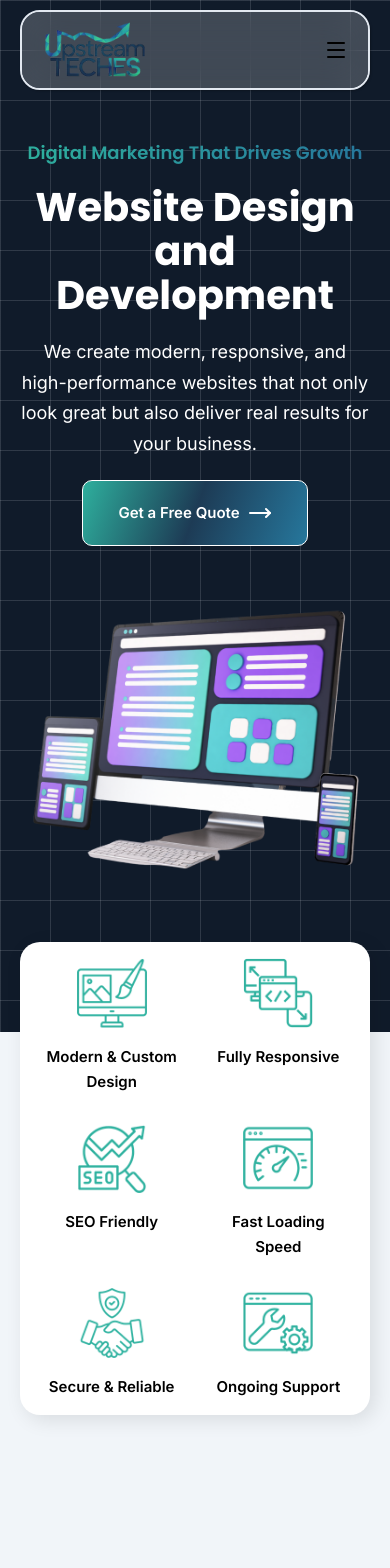
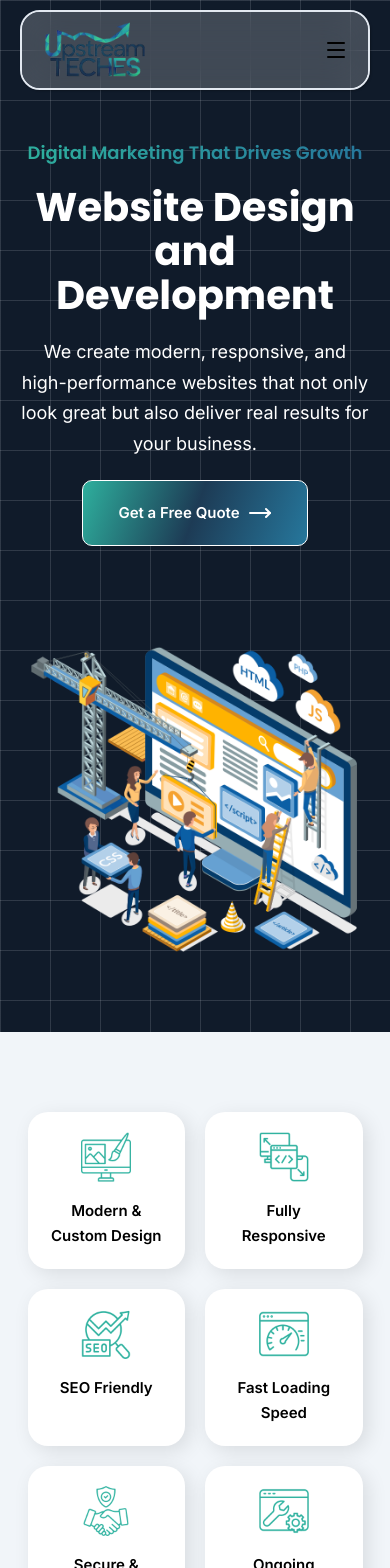
Before and after one commit to mikee-pixel/upstreamteches, a React (Vite) app: page /services/website-development in a window 390 px wide. Shown: the top 1568 px of the page. Built offline with nearby package versions, Linux system fonts and the light colour scheme.

Commit message:
Improve the Website Development UI mobile design

```diff
--- a/src/index.css
+++ b/src/index.css
@@ -23,6 +23,8 @@
   --text-font-style: "Inter";
   --button-font-style: "Inter";
 
+  --box-shadow: 5px 5px 20px rgba(0, 0, 0, 0.1);
+
   interpolate-size: allow-keywords;
 }
 
@@ -2336,7 +2338,7 @@ input:-webkit-autofill:active {
   top: 50%;
   transform: translate(0, -50%);
   width: 1px;
-  height: 60%;
+  height: 100px;
   background-color: var(--border-color);
 
 }
@@ -2359,19 +2361,40 @@ input:-webkit-autofill:active {
 
 
 @media screen and (max-width: 1023px) {
+  #website-development .core-values .core-values-container {
+    box-shadow: none;
+  }
+
   #website-development .core-values .core-values-container .blurb-item {
     width: 30%;
+    background-color: var(--color-white);
+    border-radius: 20px;
+    box-shadow: var(--box-shadow);
   }
 
   #website-development .core-values .core-values-container .blurb-item:not(:last-child)::before {
     display: none;
+  }
+
+  #website-development .core-values .blurb-item .blurb-title-container p {
+    font-size: 20px;
   }
 }
 
 @media screen and (max-width: 640px) {
   #website-development .core-values .core-values-container .blurb-item {
     width: 45%;
-    padding: calc(var(--spacing) * 1);
+    padding: calc(var(--spacing) * 5);
+  }
+}
+
+@media screen and (max-width: 500px) {
+  #website-development .core-values .blurb-item .blurb-image-container img {
+    width: 50px;
+  }
+
+  #website-development .core-values .blurb-item .blurb-title-container p {
+    font-size: 15px;
   }
 }
 
@@ -2384,12 +2407,12 @@ input:-webkit-autofill:active {
   position: relative;
 }
 
-#website-development .overview .col2  .blurb-icon-container {
+#website-development .overview .col2 .blurb-icon-container {
   position: absolute;
   left: 0%;
   bottom: 0%;
   transform: translate(8%, 45%);
-  box-shadow: 5px 5px 20px rgba(0, 0, 0, 0.1);
+  box-shadow: var(--box-shadow);
 }
 
 #website-development .overview .blurb-icon-container .blurb-item {
--- a/src/pages/services/WebsiteDevelopment.jsx
+++ b/src/pages/services/WebsiteDevelopment.jsx
@@ -47,7 +47,7 @@ const WebsiteDevelopment = () => {
     return (
         <div id="website-development">
             <SectionLayout class_name="hero">
-                <div className="row flex flex-col lg:flex-row justify-between w-full pt-35 md:pt-40 lg:pt-45 pb-35 gap-10">
+                <div className="row flex flex-col lg:flex-row justify-between w-full pt-35 md:pt-40 lg:pt-45 pb-20 lg:pb-35 gap-25 lg:gap-10">
                 <div
                     className={`col col1 w-full lg:w-[50%] flex flex-col gap-5 justify-center`}>
                     <h6 className={`preheading-text gradient-text text-center lg:text-left`} >
@@ -70,15 +70,15 @@ const WebsiteDevelopment = () => {
                 <div
                     className={`col col2 w-full lg:w-[50%] `}>
                     <img
-                    src="/images/A computer, phone, and tablet displaying the same web page.png"
-                    alt="A computer, phone, and tablet displaying the same web page"
+                    src="/images/A group of individuals collaborating on a computer while a crane operates in the background.png"
+                    alt="A group of individuals collaborating on a computer while a crane operates in the background"
                     />
                 </div>
                 </div>
             </SectionLayout>
             <SectionLayout class_name={"core-values"}>
                 <div className="row w-full">
-                    <div className="core-values-container flex lg:flex-row max-lg:flex-wrap justify-center lg:justify-around items-stretch gap-5 sm:gap-10 p-3 mt-[-90px] sm:mt-[-100px] rounded-[20px] bg-(--color-white)">
+                    <div className="core-values-container flex lg:flex-row max-lg:flex-wrap justify-center lg:justify-around items-stretch gap-5 lg:gap-10 sm:p-3 mt-20 lg:-mt-20 rounded-[20px] bg-transparent lg:bg-(--color-white)">
                         <BlurbImageWidget
                             id={0}
                             is_icon_type_img={true}
@@ -120,22 +120,22 @@ const WebsiteDevelopment = () => {
                 </div>
             </SectionLayout>
             <SectionLayout class_name={"overview"}>
-                <div className="row flex flex-col-reverse lg:flex-row justify-between gap-20 lg:gap-10 pt-40">
+                <div className="row flex flex-col-reverse lg:flex-row justify-between gap-10 lg:gap-20 lg:gap-10 pt-20 lg:pt-40">
                     <div className="col col1 flex flex-col gap-5 w-full lg:w-[40%]">
                         <h6 className="preheading-text gradient-text">Overview</h6>
                         <h2>First Impressions Create Lasting Impact</h2>
                         <p>In today's digital world, your website is often the first impression your business makes. We build websites that are visually stunning, user-friendly, fast, and optimized for search engine.</p>
                         <div className="overview-list-container">
                             <ul className="flex flex-col gap-5">
-                                <li><p className="flex flex-row items-center gap-2"><CircleCheck/> Reflect your brand identify and build trust</p></li>
-                                <li><p className="flex flex-row items-center gap-2"><CircleCheck/> Deliver seamless experience across all devices</p></li>
-                                <li><p className="flex flex-row items-center gap-2"><CircleCheck/> Load fast and follow the latest web standards</p></li>
-                                <li><p className="flex flex-row items-center gap-2"><CircleCheck/> Convert visitors into customers</p></li>
-                                <li><p className="flex flex-row items-center gap-2"><CircleCheck/> Be easy for you to manage and scale</p></li>
+                                <li><p className="flex flex-row items-start sm:items-center gap-2"><CircleCheck className="size-7 sm:size-6"/> Reflect your brand identify and build trust</p></li>
+                                <li><p className="flex flex-row items-start gap-2"><CircleCheck className="size-7 sm:size-6"/> Deliver seamless experience across all devices</p></li>
+                                <li><p className="flex flex-row items-start gap-2"><CircleCheck className="size-7 sm:size-6"/> Load fast and follow the latest web standards</p></li>
+                                <li><p className="flex flex-row items-start gap-2"><CircleCheck className="size-7 sm:size-6"/> Convert visitors into customers</p></li>
+                                <li><p className="flex flex-row items-start gap-2"><CircleCheck className="size-7 sm:size-6"/> Be easy for you to manage and scale</p></li>
                             </ul>
                         </div>
                         <div className="mobile-sm-mk-banner flex justify-center lg:hidden mt-5">
-                            <div className="blurb-icon-container bg-(--color-white) rounded-[10px] w-full sm:w-[80%] p-1">
+                            <div className="blurb-icon-container bg-(--color-white) rounded-[10px] shadow-(--box-shadow) w-full sm:w-[80%] p-1">
                                 <BlurbImageWidget
                                     id={0}
                                     is_icon_type_img={false}
@@ -180,7 +180,7 @@ const WebsiteDevelopment = () => {
                         <p>Partner with us to bring your digital vision to life. Contact us today to discuss your project requirements.</p>
                     </div>
                 </div>
-                <div className="row row2 flex flex-row max-lg:flex-wrap justify-between mt-20">
+                <div className="row row2 flex flex-row max-lg:flex-wrap justify-between mt-10 sm:mt-20">
                     {webDevProcess.map(process => (
                         <BlurbImageWidget
                             key={process.id}
```
Also changed, not shown: public/images/A group of individuals collaborating on a computer while a crane operates in the background.png (added).
